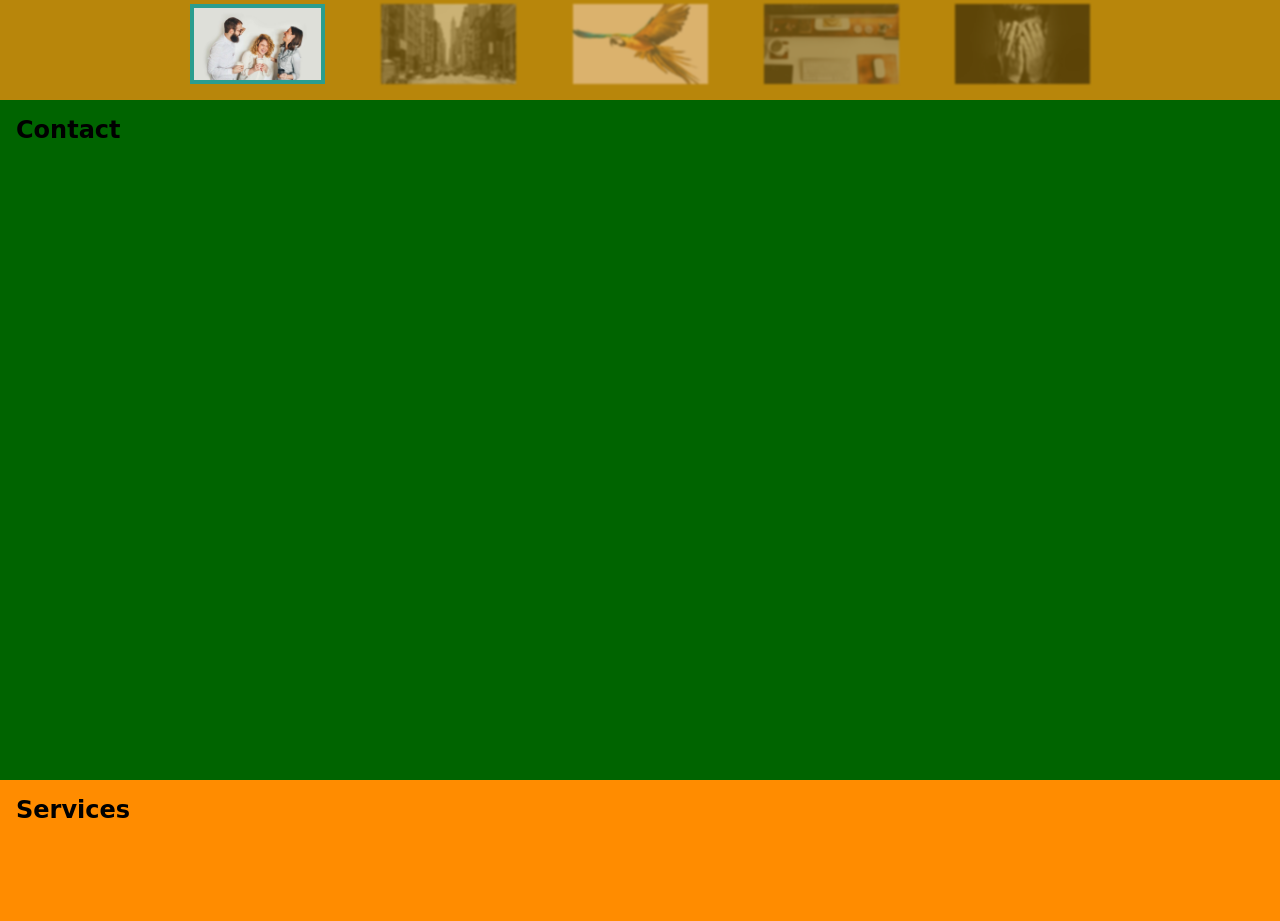
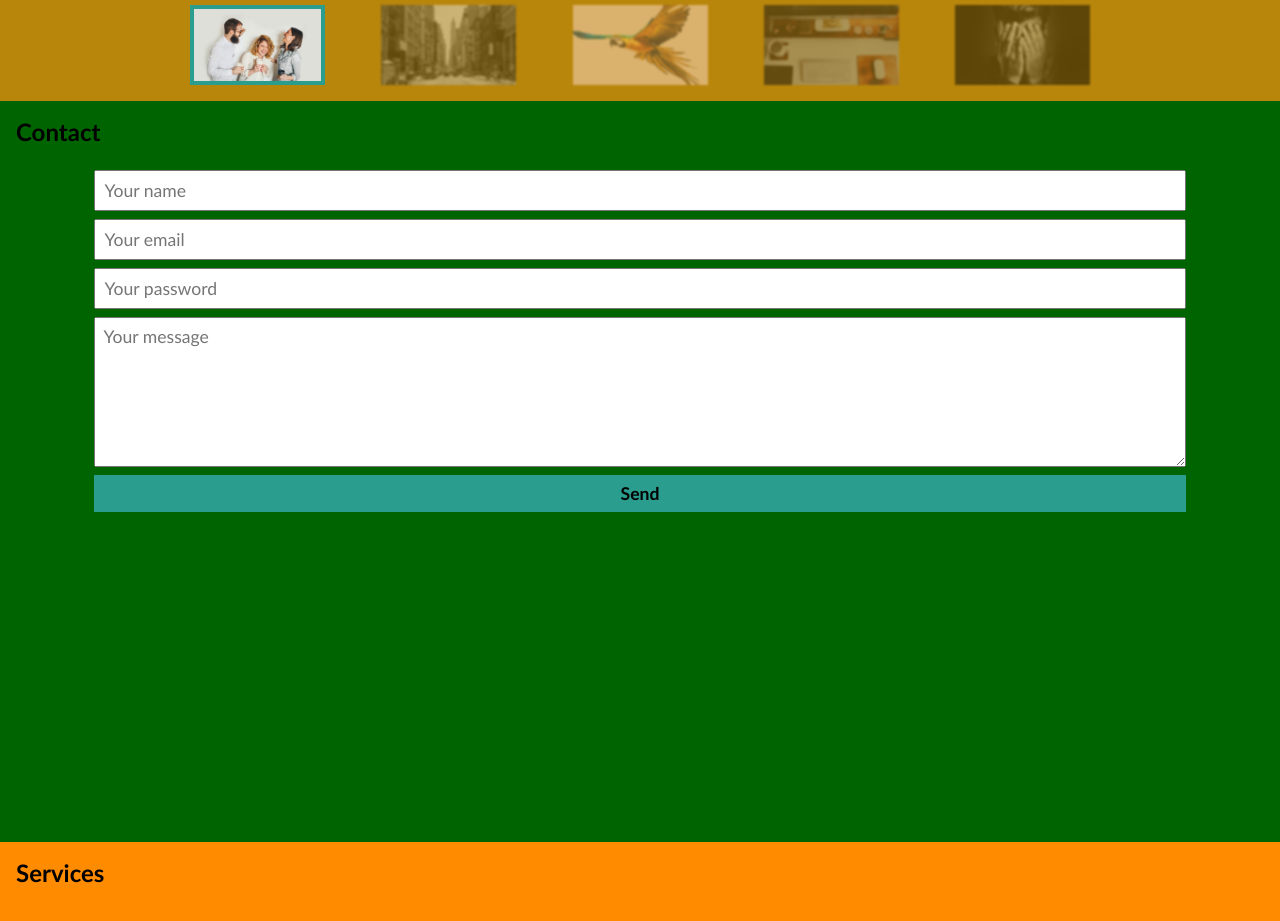
Before and after one commit to mohamedlasheen92/jQuery-Mini-Projects, a plain HTML site: page index.html in a window 1280 px wide. Shown: the part 1327-2248 px from the top of the page. Drawn offline with Linux system fonts and the light colour scheme.

Commit message:
ADD hide placeholder on focus

```diff
--- a/css/style.css
+++ b/css/style.css
@@ -11,7 +11,8 @@ html {
 
 * {
   box-sizing: border-box;
-  font-family: cursive;
+  /* font-family: cursive; */
+  font-family: 'Trebuchet MS', 'Lucida Sans Unicode', 'Lucida Grande', 'Lucida Sans', Arial, sans-serif;
   margin: 0;
   padding: 0;
 }
@@ -276,3 +277,32 @@ background-color: #fb8500;
   color: #fff;
   right: -20rem;
 }
+
+/* Form */
+.contact .our-form {
+  width: 90%;
+    margin: 0 auto;
+}
+
+.contact .our-form input,
+.contact .our-form textarea {
+  display: block;
+  width: 100%;
+  margin: 0.5rem 0;
+  outline: none;
+  font-size: 1.1rem;
+}
+.contact .our-form input:not([type="submit"]),
+ .contact .our-form textarea {
+  padding: 0.5rem;
+}
+.contact .our-form textarea {
+  height: 150px;
+}
+.contact .our-form input[type="submit"] {
+  padding: .5rem 0;
+  cursor: pointer;
+  background-color: var(--main-color);
+  border: none;
+  font-weight: 600;
+}
--- a/index.html
+++ b/index.html
@@ -116,6 +116,15 @@
   </section>
   <section id="contact" class="c contact">
     <h2>Contact</h2>
+    <section class="our-form">
+      <form>
+        <input type="text" placeholder="Your name">
+        <input type="email" placeholder="Your email">
+        <input type="password" placeholder="Your password">
+        <textarea placeholder="Your message"></textarea>
+        <input type="submit" value="Send">
+      </form>
+    </section>
   </section>
   <section id="services" class="d services">
     <h2>Services</h2>
--- a/js/main.js
+++ b/js/main.js
@@ -127,6 +127,16 @@ $(document).ready(function () {
     })
   })
 
+  // Form
+  let placeholderTemp = "";
+  $(".our-form form [placeholder]").on("focus", function () {
+    placeholderTemp = $(this).attr("placeholder");
+    $(this).attr("placeholder", "");
+  }).on("blur", function () {
+    $(this).attr("placeholder", placeholderTemp);
+  })
+
+
 
 
 });
```
